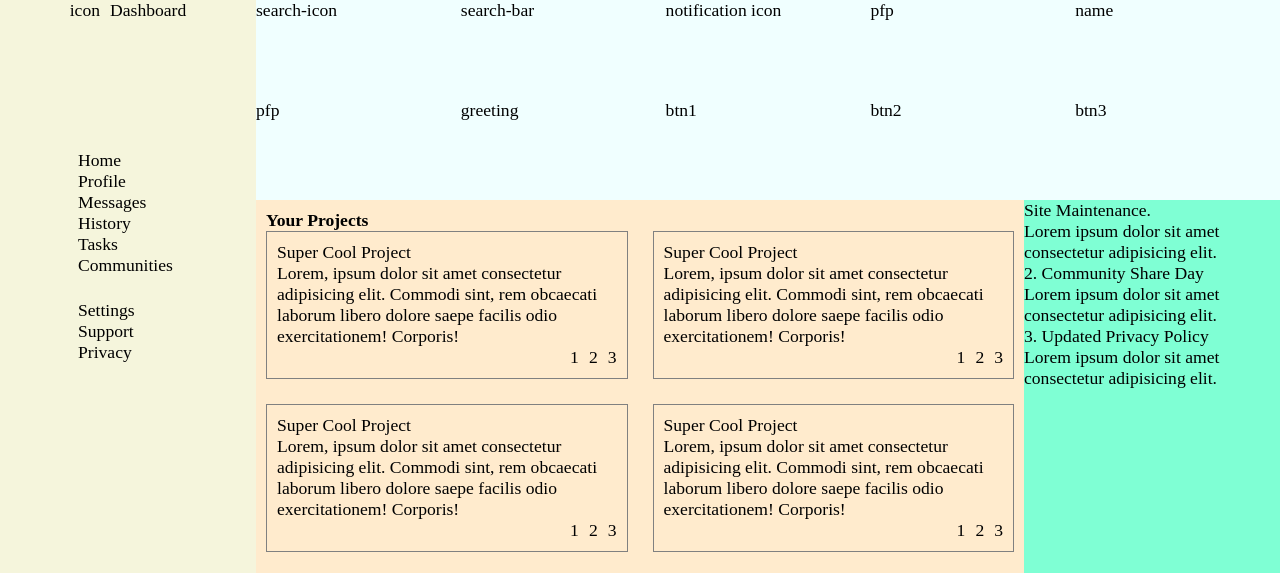
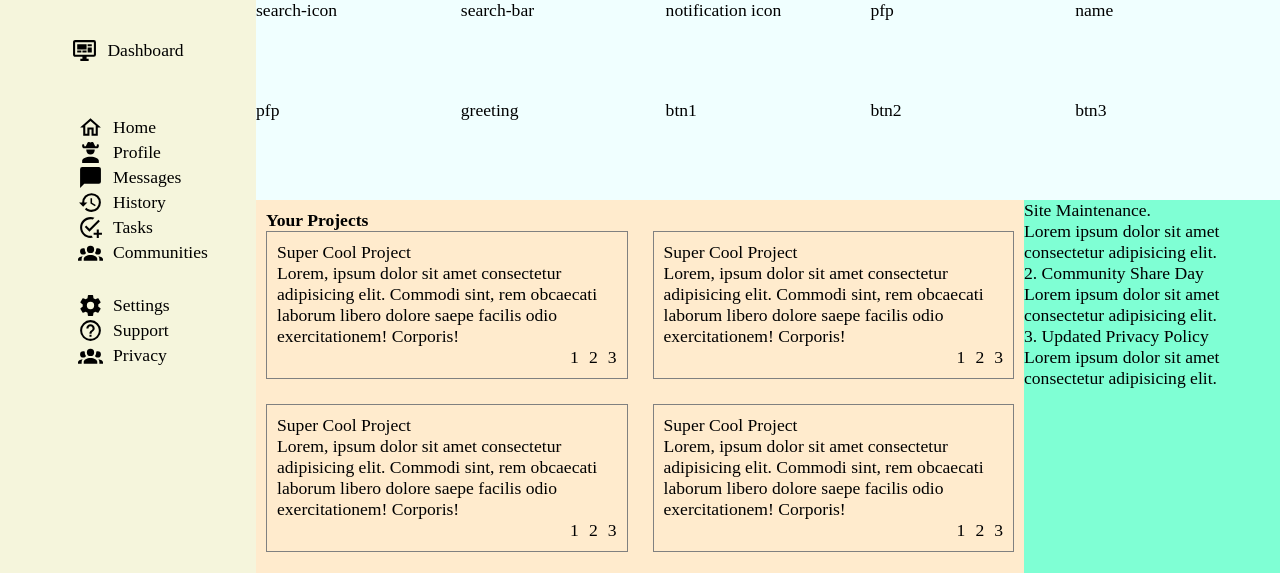
Before and after one commit to NewRedRoses/Admin-dashboard, a plain HTML site: page index.html in a window 1280 px wide. Shown: the top 573 px of the page. Drawn offline with Linux system fonts and the light colour scheme.

Commit message:
Add icons to sidebar

```diff
--- a/index.html
+++ b/index.html
@@ -10,24 +10,53 @@
     <div class="container">
       <div class="sidebar-container">
         <div class="sidebar-title">
-          <p>icon</p>
+          <div class="sidebar-item">
+            <img src="/icons/monitor-dashboard.svg" class="icon" alt="">
             <p>Dashboard</p>
+          </div>
         </div>
         <div class="sidebar-top">
           <div>
+            <div class="sidebar-item">
+              <img src="/icons/home-outline.svg" class="icon" alt="">
               <p>Home</p>
+            </div>
+            <div class="sidebar-item">
+              <img src="/icons/account-cowboy-hat.svg" alt="" class="icon">
               <p>Profile</p>
+            </div>
+              <div class="sidebar-item">
+              <img src="/icons/message.svg" alt="" class="icon">
               <p>Messages</p>
+            </div>
+              <div class="sidebar-item">
+              <img src="/icons/history.svg" alt="" class="icon">
               <p>History</p>
+            </div>
+              <div class="sidebar-item">
+              <img src="/icons/checkbox-marked-circle-plus-outline.svg" alt="" class="icon">
               <p>Tasks</p>
+            </div>
+              <div class="sidebar-item">
+                <img src="/icons/account-group.svg" alt="" class="icon">
                 <p>Communities</p>
+              </div>
           </div>
         </div>
         <div class="sidebar-bottom">
           <div>
+            <div class="sidebar-item">
+                <img src="/icons/cog.svg" alt="" class="icon">
                 <p>Settings</p>
+              </div>
+              <div class="sidebar-item">
+                <img src="/icons/help-circle-outline.svg" alt="" class="icon">
                 <p>Support</p>
+              </div>
+              <div class="sidebar-item">
+                <img src="/icons/account-group.svg" alt="" class="icon">
                 <p>Privacy</p>
+              </div>
           </div>
         </div>
       </div>
--- a/style.css
+++ b/style.css
@@ -16,15 +16,22 @@ div {
 }
 .sidebar-container {
   display: grid;
+  align-items: center;
   grid-template-rows: repeat(auto-fit, 100px);
   grid-row: 1 / 7;
-  gap: 5%;
+  gap: 40px;
   background-color: beige;
 }
 .sidebar-title {
-  display: flex;
+  display: grid;
+  text-align: center;
   justify-content: center;
   align-content: center;
+  gap: 10px;
+}
+.sidebar-item {
+  display: flex;
+  align-items: center;
   gap: 10px;
 }
 .sidebar-top,
@@ -73,7 +80,7 @@ div {
   padding: 10px;
   border: 1px grey solid;
 }
-.card-actions{
+.card-actions {
   display: flex;
   justify-content: flex-end;
   gap: 10px;
@@ -85,11 +92,9 @@ div {
   background-color: aquamarine;
 }
 .trending-container {
-  display: grid;
   background-color: cornflowerblue;
 }
 .annoucements-cards {
-  /* justify-content: center; */
 }
 .trending-container {
   display: grid;
@@ -111,3 +116,6 @@ div {
   width: 250px;
   gap: 10px;
 }
+.icon {
+  width: 25px;
+}
```
Lines whose indentation alone changed are shown as unchanged.
